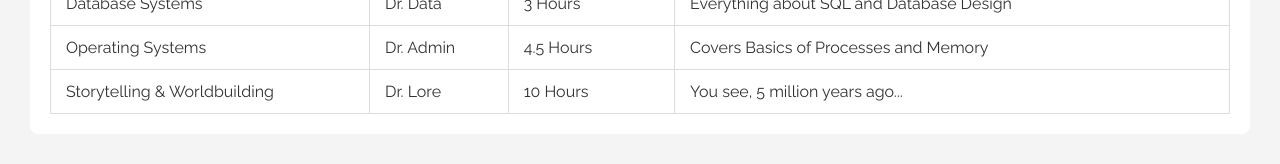
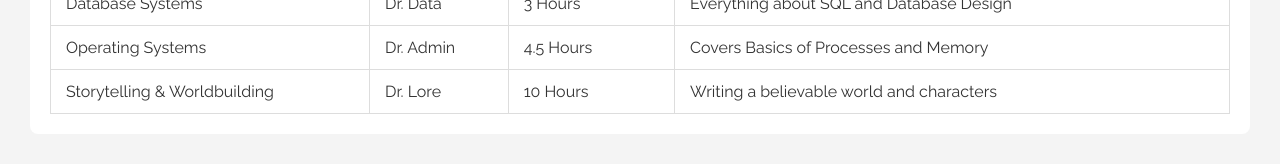
Before and after one commit to hamza-ahmed-nabil/hamza-ahmed-nabil.github.io, a plain HTML site: page courses.html in a window 1280 px wide. Shown: the part 377-541 px from the top of the page. Drawn offline with Linux system fonts and the light colour scheme.

Commit message:
Update courses.html

```diff
--- a/courses.html
+++ b/courses.html
@@ -63,7 +63,7 @@
                             <td>Storytelling & Worldbuilding</td>
                             <td>Dr. Lore</td>
                             <td>10 Hours</td>
-                            <td>You see, 5 million years ago...</td>
+                            <td>Writing a believable world and characters</td>
                         </tr>
                     </tbody>
                 </table>
```
